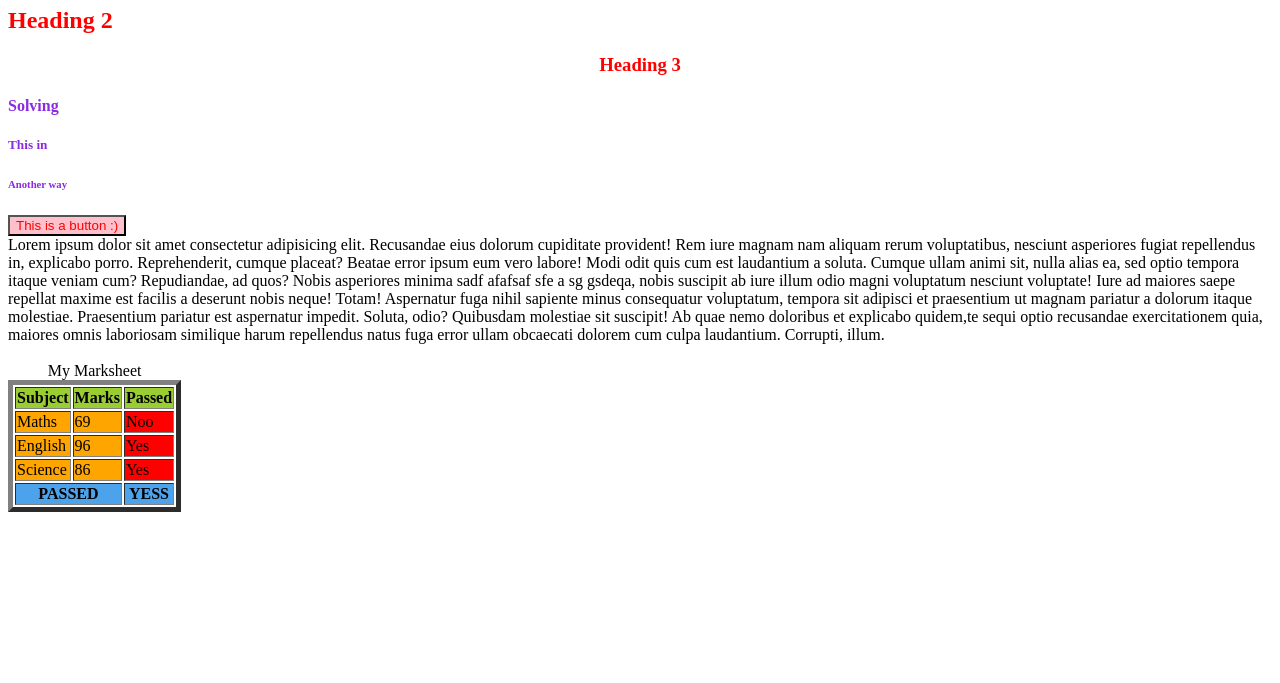
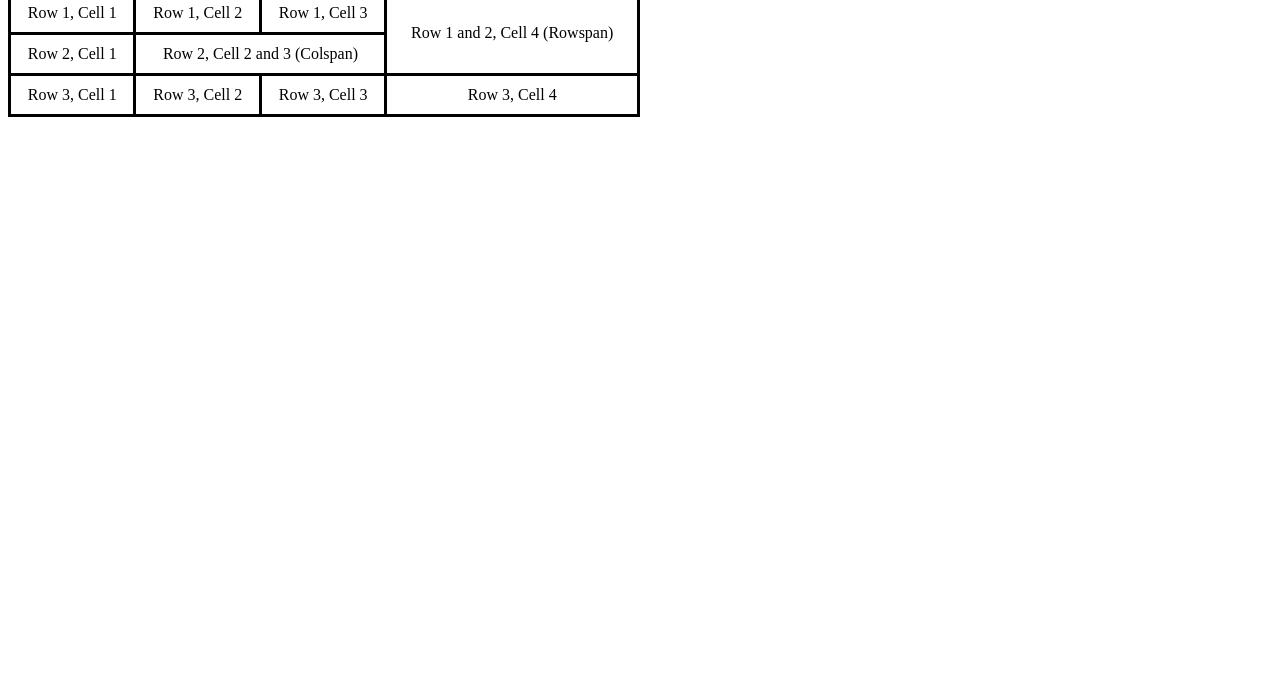
Before and after one commit to MouryaHalder/HTML, a plain HTML site: page Practice1.html in a window 1280 px wide. Shown: the part 117-800 px from the top of the page. Drawn offline with Linux system fonts and the light colour scheme.

Commit message:
Add files via upload

```diff
--- a/Practice1.html
+++ b/Practice1.html
@@ -1,79 +1,55 @@
+<!DOCTYPE html>
 <html>
 <head>
-        <title>Practice Set 1 </title>
-        <link rel="stylesheet" href="Style2.css">
+  <!-- <link rel="stylesheet" href="your-stylesheet.css"> Link your stylesheet here -->
   <style>
-            button{
-                background-color: blue;
+    table {
+      width: 50%;
+      border-collapse: collapse;
+    }
+    th, td {
+      border: 3px solid black;
+      padding: 10px;
+      text-align: center;
+    }
+    th {
+      background-color: #f2f2f2;
     }
   </style>
 </head>
 <body>
-        <div id="box">
-            This is a simple tex.
-            <br>
-            Lorem ipsum dolor sit amet consectetur adip?
-        </div>
-        <h1 class="heading">Heading 1</h1>
-        <h2 class="heading">Heading 2</h2>
-        <h3 class="heading">Heading 3</h3>
-        <h4>Solving</h4>
-        <h5>This in</h5>
-        <h6>Another way</h6>
-        <!-- Inline CSS got more priority bcz that is written with element -->
-        <button style="background-color: pink">This is a button :)</button>
-        <br>
-        Lorem ipsum dolor sit amet consectetur adipisicing elit. Recusandae eius dolorum cupiditate provident! Rem iure magnam
-        nam aliquam rerum voluptatibus, nesciunt asperiores fugiat repellendus in, explicabo porro. Reprehenderit, cumque placeat?
-        Beatae error ipsum eum vero labore! Modi odit quis cum est laudantium a soluta. Cumque ullam animi sit, nulla alias ea, sed optio tempora
-        itaque veniam cum? Repudiandae, ad quos?
-        Nobis asperiores minima sadf afafsaf  sfe a sg gsdeqa, nobis suscipit ab iure illum odio magni voluptatum nesciunt voluptate! Iure ad maiores
-        saepe repellat maxime est facilis a deserunt nobis neque! Totam!
-        Aspernatur fuga nihil sapiente minus consequatur voluptatum, tempora sit adipisci et praesentium ut magnam pariatur a dolorum itaque molestiae.
-        Praesentium pariatur est aspernatur impedit. Soluta, odio? Quibusdam molestiae sit suscipit!
-        Ab quae nemo doloribus et explicabo quidem,te sequi optio recusandae exercitationem quia, maiores omnis laboriosam similique harum repellendus
-        natus fuga error ullam obcaecati dolorem cum culpa laudantium. Corrupti, illum.
 
-        <br>
-        <br>
+<h2>Practice Table with Colspan and Rowspan</h2>
 
-        <table border="5px">
-            <caption>
-                My Marksheet
-                <colgroup>
-                <col span="2" style="background-color: orange;">
-                <col style="background-color: red;">
-                </colgroup>
-            </caption>
+<!-- Rowspan merges Row & Colspan merges Column -->
 
-            <thead style="background-color: yellowgreen;">
+<table>
+  <thead>
     <tr>
-                <th> Subject </th>
-                <th> Marks </th>
-                <th> Passed </th>
+      <th>Header 1</th>
+      <th colspan="2">Header 2 (Colspan)</th>
+      <th>Header 3</th>
     </tr>
   </thead>
+  <tbody>
     <tr>
-                <td> Maths </td>
-                <td> 69 </td>
-                <td> Noo </td>
-
+      <td>Row 1, Cell 1</td>
+      <td>Row 1, Cell 2</td>
+      <td>Row 1, Cell 3</td>
+      <td rowspan="2">Row 1 and 2, Cell 4 (Rowspan)</td>
     </tr>
     <tr>
-                <td> English </td>
-                <td> 96 </td>
-                <td> Yes </td>
+      <td>Row 2, Cell 1</td>
+      <td colspan="2">Row 2, Cell 2 and 3 (Colspan)</td>
     </tr>
     <tr>
-                <td> Science </td>
-                <td> 86 </td>
-                <td> Yes </td>
+      <td>Row 3, Cell 1</td>
+      <td>Row 3, Cell 2</td>
+      <td>Row 3, Cell 3</td>
+      <td>Row 3, Cell 4</td>
     </tr>
-            <tfoot style="background-color: rgb(77, 162, 236);">
-                <tr>
-                    <th colspan="2"> PASSED </th>
-                    <th>YESS </th>
-            </tfoot>
+  </tbody>
 </table>
+
 </body>
 </html>
```
Lines whose indentation alone changed are shown as unchanged.
